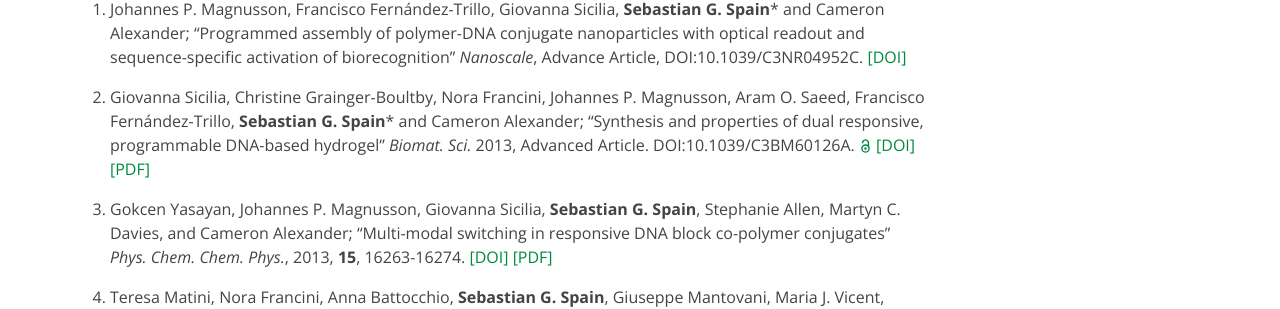
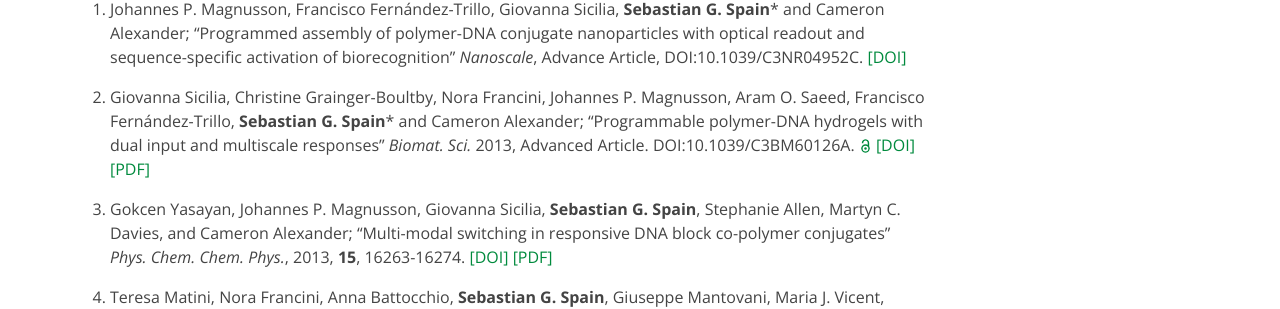
Before and after one commit to sebspain/sebspain.github.io, a Jekyll site: the page built from publications/index.md, in a window 1280 px wide. Shown: the part 339-648 px from the top of the page. Built offline with Jekyll 4.4.1, drawn with Linux system fonts in a browser that asks for light colours; Markdown is read by kramdown in place of the engine named in the settings.

Commit message:
corrected title of hydrogel paper

```diff
--- a/publications/index.md
+++ b/publications/index.md
@@ -12,7 +12,7 @@ Where copyright agreements allow a link to the published PDF may be found. Other
 
 1. Johannes P. Magnusson, Francisco Fernández-Trillo, Giovanna Sicilia, <strong>Sebastian G. Spain</strong>\* and Cameron Alexander; "Programmed assembly of polymer-DNA conjugate nanoparticles with optical readout and sequence-specific activation of biorecognition" <em>Nanoscale</em>, Advance Article, DOI:10.1039/C3NR04952C. [\[DOI\]](http://dx.doi.org/10.1039/C3NR04952C)
 
-1. Giovanna Sicilia, Christine Grainger-Boultby, Nora Francini, Johannes P. Magnusson, Aram O. Saeed, Francisco Fernández-Trillo, <strong>Sebastian G. Spain</strong>\* and Cameron Alexander; "Synthesis and properties of dual responsive, programmable DNA-based hydrogel" <em>Biomat. Sci.</em> 2013, Advanced Article. DOI:10.1039/C3BM60126A. <img height="14px" src="/img/oa.svg" class="oa"> [\[DOI\]](http://dx.doi.org/10.1039/C3BM60126A) [\[PDF\]](http://sebspain.co.uk/publications/PDFs/c3bm60126a-adv.pdf)
+1. Giovanna Sicilia, Christine Grainger-Boultby, Nora Francini, Johannes P. Magnusson, Aram O. Saeed, Francisco Fernández-Trillo, <strong>Sebastian G. Spain</strong>\* and Cameron Alexander; "Programmable polymer-DNA hydrogels with dual input and multiscale responses" <em>Biomat. Sci.</em> 2013, Advanced Article. DOI:10.1039/C3BM60126A. <img height="14px" src="/img/oa.svg" class="oa"> [\[DOI\]](http://dx.doi.org/10.1039/C3BM60126A) [\[PDF\]](http://sebspain.co.uk/publications/PDFs/c3bm60126a-adv.pdf)
 
 1. Gokcen Yasayan, Johannes P. Magnusson, Giovanna Sicilia, <strong>Sebastian G. Spain</strong>, Stephanie Allen, Martyn C. Davies, and Cameron Alexander; "Multi-modal switching in responsive DNA block co-polymer conjugates" <em>Phys. Chem. Chem. Phys.</em>, 2013, <strong>15</strong>, 16263-16274. [\[DOI\]](http://dx.doi.org/10.1039/C3CP52243A) [\[PDF\]](http://sebspain.co.uk/publications/PDFs/c3cp52243a.pdf)
 
```
